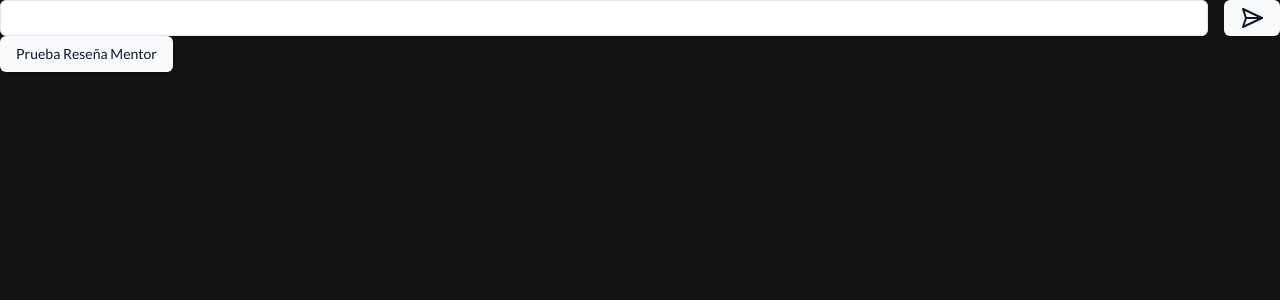
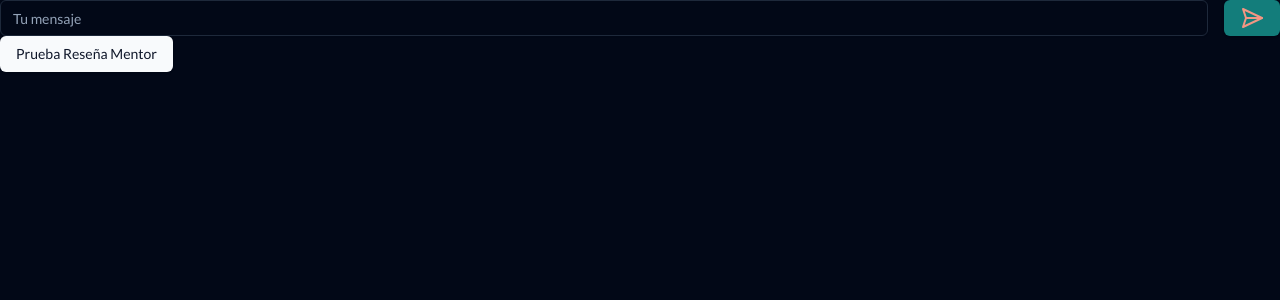
Before and after one commit to No-Country/s13-18-n-chsarp, a Next.js app: page /test in a window 1280 px wide. Shown: the top 300 px of the page. Built offline with nearby package versions, Linux system fonts and the light colour scheme.

Commit message:
feat: update chat ux/ui

```diff
--- a/src/app/globals.css
+++ b/src/app/globals.css
@@ -4,7 +4,7 @@
 
 @layer base {
   :root,
-  .not-dark {
+  .light {
     --background: 0 0% 100%;
     --foreground: 222.2 84% 4.9%;
 
@@ -37,7 +37,7 @@
   }
 
   .dark {
-    --background: hsl(180, 74%, 7%);
+    --background: 222.2 84% 4.9%;
     --foreground: 210 40% 98%;
 
     --card: 222.2 84% 4.9%;
--- a/src/components/chat-header.tsx
+++ b/src/components/chat-header.tsx
@@ -2,29 +2,22 @@
 
 import { cn } from '@/lib';
 import { CircleEllipsis, Phone, Video, XCircle } from 'lucide-react';
-import { useTheme } from 'next-themes';
 import { Button } from './ui';
 
 export const ChatHeader = () => {
-  const { resolvedTheme } = useTheme();
-
   return (
     <div className="flex justify-between items-center text-white border-b-2 border-white dark:border-black pb-6 gap-12">
       <CircleEllipsis className="dark:text-black" />
       <div className="flex flex-1 justify-end">
         <Button
-          className={cn(
-            'rounded-r-none',
-            resolvedTheme === 'dark' ? 'not-dark' : 'dark'
-          )}
+          variant="outline"
+          className={cn('rounded-r-none text-black dark:text-white')}
         >
           <Phone />
         </Button>
         <Button
-          className={cn(
-            'rounded-l-none',
-            resolvedTheme === 'dark' ? 'not-dark' : 'dark'
-          )}
+          variant="outline"
+          className={cn('rounded-l-none text-black dark:text-white')}
         >
           <Video />
         </Button>
--- a/src/components/chat-input.tsx
+++ b/src/components/chat-input.tsx
@@ -1,8 +1,11 @@
 'use client';
+import { zodResolver } from '@hookform/resolvers/zod';
 import { HubConnection } from '@microsoft/signalr';
-import { SendHorizonalIcon } from 'lucide-react';
-import { useState } from 'react';
-import { Button, Input } from './ui';
+import { SendHorizontalIcon } from 'lucide-react';
+import { useTheme } from 'next-themes';
+import { useForm } from 'react-hook-form';
+import { z } from 'zod';
+import { Button, Form, FormField, Input } from './ui';
 
 interface ChatInputProps {
   connection: HubConnection | null;
@@ -10,34 +13,56 @@ interface ChatInputProps {
 }
 
 export function ChatInput({ connection, setConnection }: ChatInputProps) {
-  const [inputMessage, setInputMessage] = useState('');
-  const sendMessage = async () => {
-    if (inputMessage.length > 0) {
+  const { resolvedTheme } = useTheme();
+
+  const formSchema = z.object({
+    message: z.string().min(1),
+  });
+
+  const form = useForm<z.infer<typeof formSchema>>({
+    resolver: zodResolver(formSchema),
+    defaultValues: {
+      message: '',
+    },
+  });
+
+  const sendMessage = async (values: z.infer<typeof formSchema>) => {
     try {
       if (connection) {
-          let result = await connection.invoke('SendMessage', inputMessage);
+        let result = await connection.invoke('SendMessage', values.message);
         if (result === 'Disconnected') {
           setConnection(null);
         } else {
-            setInputMessage('');
+          form.reset();
         }
       }
     } catch (error) {
       console.log(error);
     }
-    }
   };
 
   return (
-    <div className="flex gap-4 w-full">
+    <Form {...form}>
+      <form
+        onSubmit={form.handleSubmit(sendMessage)}
+        className="flex gap-4 w-full"
+      >
+        <FormField
+          name="message"
+          control={form.control}
+          render={({ field }) => (
             <Input
-        value={inputMessage}
-        onChange={(e) => setInputMessage(e.target.value)}
-        className="not-dark bg-white text-black"
+              placeholder="Tu mensaje"
+              className="dark:text-white text-black bg-background"
+              {...field}
             />
-      <Button className="dark" onClick={sendMessage}>
-        <SendHorizonalIcon className="dark " />
+          )}
+        />
+
+        <Button type="submit" className="bg-[#137d7b] text-[#F29683]">
+          <SendHorizontalIcon />
         </Button>
-    </div>
+      </form>
+    </Form>
   );
 }
--- a/src/components/chat.tsx
+++ b/src/components/chat.tsx
@@ -9,7 +9,7 @@ import {
   HubConnectionBuilder,
   LogLevel,
 } from '@microsoft/signalr';
-import { useCallback, useEffect, useState } from 'react';
+import { useCallback, useEffect, useRef, useState } from 'react';
 import { ChatHeader } from './chat-header';
 import { ChatInput } from './chat-input';
 import { MessageList } from './message-list';
@@ -50,7 +50,6 @@ export const useSession = ({ sessionFn, setMessages }: useSessionProps) => {
   const handleGetSessionMessages = useCallback(
     async (param: any): Promise<void> => {
       const response = await callEndpoint(sessionFn(param));
-
       if (response.data) setMessages(response.data.messages);
     },
     [callEndpoint, sessionFn]
@@ -61,6 +60,8 @@ export const useSession = ({ sessionFn, setMessages }: useSessionProps) => {
 
 // use.chat.ts
 export const useChat = ({ id }: useChatProps) => {
+  const messagesContainerRef = useRef<HTMLDivElement>(null);
+
   const [connection, setConnection] = useState<HubConnection | null>(null);
   const [messages, setMessages] = useState<Message[]>([]);
   const [messagesAreLoading, setMessagesAreLoading] = useState(true);
@@ -108,16 +109,31 @@ export const useChat = ({ id }: useChatProps) => {
     }
   }, [messagesAreLoading]);
 
+  useEffect(() => {
+    // Scroll to the bottom of the container when messages change
+    if (messagesContainerRef.current && !chatIsLoading) {
+      messagesContainerRef.current.scrollTop =
+        messagesContainerRef.current.scrollHeight;
+    }
+  }, [messages, chatIsLoading]);
+
   return {
     connection,
     messages,
     chatIsLoading,
     setConnection,
+    messagesContainerRef,
   };
 };
 
 export const Chat = ({ id }: ChatProps) => {
-  const { connection, messages, chatIsLoading, setConnection } = useChat({
+  const {
+    connection,
+    messages,
+    chatIsLoading,
+    setConnection,
+    messagesContainerRef,
+  } = useChat({
     id,
   });
 
@@ -131,7 +147,7 @@ export const Chat = ({ id }: ChatProps) => {
       )}
       {!chatIsLoading && (
         <>
-          <div className="overflow-y-auto">
+          <div ref={messagesContainerRef} className="overflow-y-auto">
             <MessageList messages={messages} />
           </div>
           <div className="mt-auto min-h-[62px] flex items-center">
--- a/src/components/message-list.tsx
+++ b/src/components/message-list.tsx
@@ -6,7 +6,7 @@ interface Props {
 
 export const MessageList = ({ messages }: Props) => {
   return (
-    <div className="flex flex-col w-full gap-y-1 overflow-y-auto">
+    <div className="flex flex-col w-full gap-y-1 overflow-y-auto px-1">
       {messages.map((message, i) => (
         <Message
           key={i}
--- a/src/components/message.tsx
+++ b/src/components/message.tsx
@@ -10,11 +10,19 @@ export const Message = ({ prevUser, userName, text }: Props) => {
   const isLoggedUser = 'moderadorr@app.com' === userName;
   const isSameAsPreviousUser = userName === prevUser;
 
+  if (userName === 'ADMIN') {
+    return (
+      <div className="bg-[#ebf3f9] px-3 py-2 rounded-xl flex flex-col max-w-[400px] text-black self-center">
+        <p>{text}</p>
+      </div>
+    );
+  }
+
   return (
     <div
       className={cn(
-        'bg-[#ebf3f9] px-3 py-2 rounded-xl flex flex-col self-start max-w-[400px] text-black',
-        isLoggedUser && 'self-end',
+        'bg-[#325544] self-end px-3 py-2 rounded-xl flex flex-col self-start max-w-[400px] text-white',
+        isLoggedUser && 'bg-[#227f77] self-end',
         !isSameAsPreviousUser && 'mt-2',
         isLoggedUser && !isSameAsPreviousUser && 'rounded-tr-none',
         !isLoggedUser && !isSameAsPreviousUser && 'rounded-tl-none'
```
Lines whose indentation alone changed are shown as unchanged.
